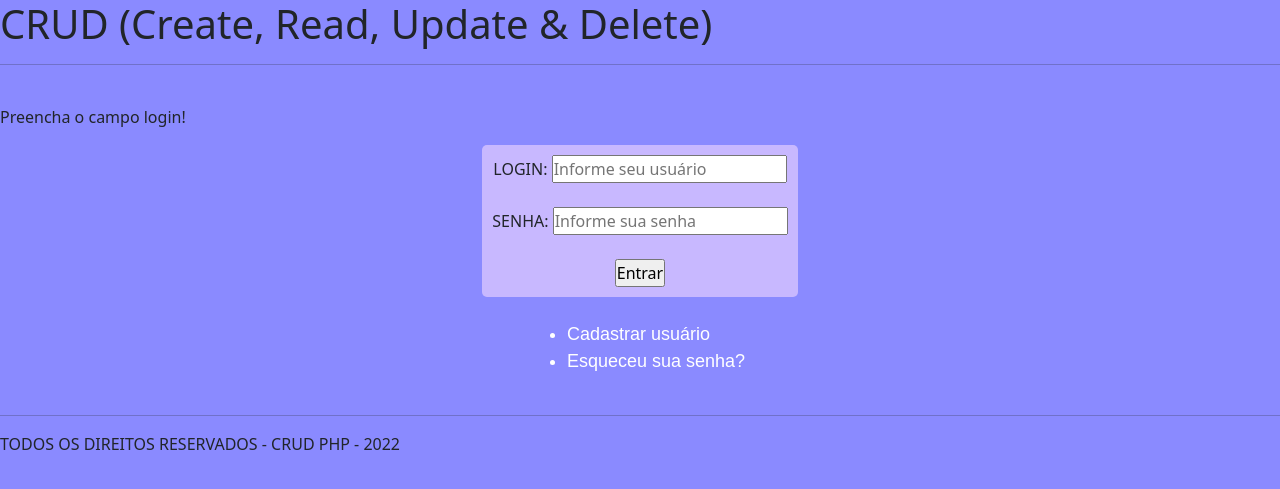
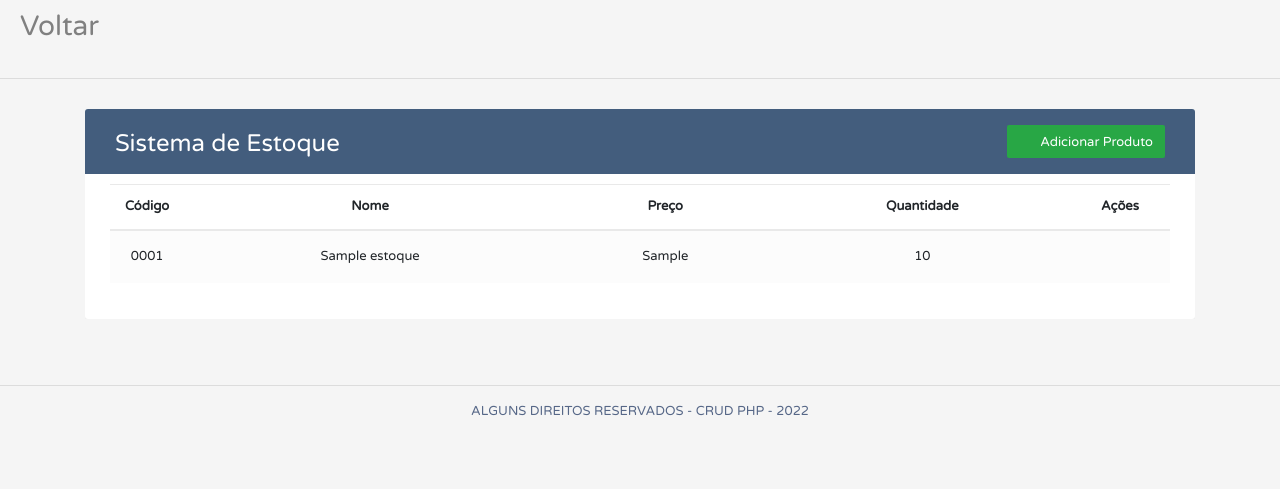
Before and after one commit to zLeoo/crud-umc, a PHP site: page / in a window 1280 px wide. Shown: the top 489 px of the page. Run offline with PHP 8.4, Linux system fonts and the light colour scheme; the visitor is signed in with stand-in values (Sample User, id 1); tables that the repository leaves empty or names only in its code hold one stand-in row (values such as "Sample post").

Commit message:
Add files via upload

```diff
--- /dev/null
+++ b/adicionar-produto-modal.php
@@ -0,0 +1,30 @@
+<div id="addEmployeeModal" class="modal fade">
+	<div class="modal-dialog">
+		<div class="modal-content">
+			<form action="adicionar-produto.php" method="POST">
+				<div class="modal-header">
+					<h4 class="modal-title">Adicionar Produto</h4>
+					<button type="button" class="close" data-dismiss="modal" aria-hidden="true">&times;</button>
+				</div>
+				<div class="modal-body">
+					<div class="form-group">
+						<label>Nome</label>
+						<input type="text" name="nome" class="form-control" required>
+					</div>
+					<div class="form-group">
+						<label>Preço</label>
+						<input type="number" name="preco" min="1" class="form-control" required>
+					</div>
+					<div class="form-group">
+						<label>Quantidade</label>
+						<input type="number" name="quantidade" min="1" class="form-control" required>
+					</div>
+				</div>
+				<div class="modal-footer">
+					<input type="button" class="btn btn-default" data-dismiss="modal" value="Cancelar">
+					<input type="submit" class="btn btn-success" value="Adicionar">
+				</div>
+			</form>
+		</div>
+	</div>
+</div>
--- a/database.php
+++ b/database.php
@@ -3,6 +3,6 @@
     define('USER', "root");
     define('PASSWORD', "");
     define('HOST', "localhost");
-    define('DATABASE', "bd_crud_php");
+    define('DATABASE', "crud_db");
 
     $conexao = mysqli_connect(HOST, USER, PASSWORD, DATABASE);
--- /dev/null
+++ b/editar-produto-modal.php
@@ -0,0 +1,34 @@
+<div id="editEmployeeModal" class="modal fade">
+	<div class="modal-dialog">
+		<div class="modal-content">
+			<form action="editar-produto.php" method="POST">
+				<div class="modal-header">
+					<h4 class="modal-title">Editar Produto</h4>
+					<button type="button" class="close" data-dismiss="modal" aria-hidden="true">&times;</button>
+				</div>
+				<div class="modal-body">
+					<div class="form-group">
+						<label>ID</label>
+						<input type="number" id="id-edit" name="id-edit" class="form-control" required readonly>
+					</div>
+					<div class="form-group">
+						<label>Nome</label>
+						<input type="text"  id="nome-edit" name="nome-edit" class="form-control" required>
+					</div>
+					<div class="form-group">
+						<label>Preço</label>
+						<input type="number"  id="preco-edit" name="preco-edit" min="1" class="form-control" required>
+					</div>
+					<div class="form-group">
+						<label>Quantidade</label>
+						<input type="number" id="quantidade-edit" name="quantidade-edit" min="1" class="form-control" required>
+					</div>
+				</div>
+				<div class="modal-footer">
+					<input type="button" class="btn btn-default" data-dismiss="modal" value="Cancelar">
+					<input type="submit" class="btn btn-success" value="Editar">
+				</div>
+			</form>
+		</div>
+	</div>
+</div>
--- a/footer.php
+++ b/footer.php
@@ -1,6 +1,6 @@
-    <footer>
+<footer>
         <br><hr>
-        <p>TODOS OS DIREITOS RESERVADOS - CRUD PHP - 2022</p>
-    </footer>
+        <p> <center> ALGUNS DIREITOS RESERVADOS - CRUD PHP - 2022</center></p>
+</footer>
 </body>
 </html>
--- a/header.php
+++ b/header.php
@@ -1,16 +1,31 @@
 <!DOCTYPE html>
-<html>
+<html lang="en">
 <head>
-    <meta charset='utf-8'>
-    <meta http-equiv='X-UA-Compatible' content='IE=edge'>
-    <title>CRUD PHP</title>
-    <meta name='viewport' content='width=device-width, initial-scale=1'>
-    <link href="https://cdn.jsdelivr.net/npm/bootstrap@5.1.3/dist/css/bootstrap.min.css" rel="stylesheet" integrity="sha384-1BmE4kWBq78iYhFldvKuhfTAU6auU8tT94WrHftjDbrCEXSU1oBoqyl2QvZ6jIW3" crossorigin="anonymous">
-   <link rel="stylesheet" href="./css/style.css">
+<meta charset="utf-8">
+<meta name="viewport" content="width=device-width, initial-scale=1, shrink-to-fit=no">
+<title>Sistema de Estoque</title>
+<link rel="stylesheet" href="https://fonts.googleapis.com/css?family=Roboto|Varela+Round">
+<link rel="stylesheet" href="https://stackpath.bootstrapcdn.com/bootstrap/4.5.0/css/bootstrap.min.css">
+<link rel="stylesheet" href="https://fonts.googleapis.com/icon?family=Material+Icons">
+<link rel="stylesheet" href="https://cdn.jsdelivr.net/npm/bootstrap-icons@1.8.1/font/bootstrap-icons.css">
+<link rel="stylesheet" href="https://maxcdn.bootstrapcdn.com/font-awesome/4.7.0/css/font-awesome.min.css">
+<script src="https://code.jquery.com/jquery-3.5.1.min.js"></script>
+<script src="https://cdn.jsdelivr.net/npm/popper.js@1.16.0/dist/umd/popper.min.js"></script>
+<script src="https://stackpath.bootstrapcdn.com/bootstrap/4.5.0/js/bootstrap.min.js"></script>
+<link rel="stylesheet" href="./styles/style.css">
+<script>
+        function setupEditModal(id, nome, preco, quantidade){
 
+                document.getElementById('id-edit').value = id;
+                document.getElementById('nome-edit').value = nome;
+                document.getElementById('preco-edit').value = preco;
+                document.getElementById('quantidade-edit').value = quantidade;
+
+        }
+</script>
 </head>
 <body>
-    <header>
-        <h1>CRUD (Create, Read, Update & Delete)</h1>
-        <hr><br>
-    </header>
+<header class="header-container">
+        <h3><a href="./login-usuario.php">Voltar</a></h3>
+</header>
+<hr>
--- a/index.php
+++ b/index.php
@@ -1,27 +1,83 @@
-<?php include_once "header.php"; ?>
+<?php
+	include_once "header.php";
+	include "database.php";
+
+	$sql = "SELECT * FROM produtos_estoque";
+
+	$resultado = mysqli_query($conexao, $sql);
+
+	session_start();
+
+	if (isset($_SESSION['logado'])) {
+
+		$logado = $_SESSION['logado'];
+
+		if ($logado = false) {
+			$_SESSION['mensagem'] = "Login e/ou senha inválido!";
+			header('Location: login-usuario.php');
+		}
+
+	}else{
+		$_SESSION['mensagem'] = "Você deve logar antes de acessar o estoque.";
+		header('Location: login-usuario.php');
+	}
+
+?>
+<div class="container-xl">
+	<div class="table-responsive">
+		<div class="table-wrapper">
+			<div class="table-title">
+				<div class="row">
+					<div class="col-sm-6">
+						<h2>Sistema de Estoque</h2>
+					</div>
+					<div class="col-sm-6">
+						<a href="#addEmployeeModal" class="btn btn-success" data-toggle="modal"><i class="material-icons">&#xE147;</i> <span>Adicionar Produto</span></a>
+
+					</div>
+				</div>
+			</div>
+			<table class="table table-striped table-hover">
+				<thead>
+					<tr>
+						<th>Código</th>
+						<th>Nome</th>
+						<th>Preço</th>
+						<th>Quantidade</th>
+						<th>Ações</th>
+					</tr>
+				</thead>
+				<tbody>
+					<?php while($linha = mysqli_fetch_assoc($resultado)):?>
+							<tr>
+								<td><?php echo "000".$linha['id']?></td>
+								<td><?php echo $linha['nome']?></td>
+								<td><?php echo $linha['preco']?></td>
+								<td><?php echo $linha['quantidade']?></td>
+								<td>
+									<a href='#editEmployeeModal' onclick='setupEditModal(<?php echo $linha['id'] ?>,"<?php echo $linha['nome'] ?>",<?php echo $linha['preco'] ?>,<?php echo $linha['quantidade'] ?>)' class='edit' data-toggle='modal'><i class='material-icons' data-toggle='tooltip' title='Edit'>&#xE254;</i></a>
+									<a href='deletar-produto.php?produto_id=<?php echo $linha['id']?>' class='delete'><i class='material-icons' data-toggle='tooltip' title='Deletar'>&#xE872;</i></a>
+								</td>
+							</tr>
+					<?php endwhile; ?>
+				</tbody>
+			</table>
+
+		</div>
+	</div>
+</div>
+
+
+
+
+
+
+
 
 <?php
-    session_start();
-    if (isset($_SESSION['mensagem'])) {
-        $mensagem = $_SESSION['mensagem'];
-        echo '<p>'. $mensagem. '</p>';
-        unset($_SESSION['mensagem']);
-    }
+	include_once "adicionar-produto-modal.php";
+	include_once "editar-produto-modal.php";
+
+	include_once "footer.php";
+
 ?>
-
-<form action="login-usuario.php" method="POST">
-    <label for="usuario">LOGIN: </label>
-    <input type="text" name="login" id="usuario" placeholder="Informe seu usuário" required>
-    <br><br>
-    <label for="senha">SENHA: </label>
-    <input type="password" name="password" id="senha" placeholder="Informe sua senha" required>
-    <br><br>
-    <input type="submit" value="Entrar">
-</form><br>
-
-<ul>
-    <li><a href="cadastrar-usuario-form.php">Cadastrar usuário</a></li>
-    <li><a href="deu-ruim.php">Esqueceu sua senha?</a></li>
-</ul>
-
-<?php include_once "footer.php"; ?>
--- /dev/null
+++ b/styles/style.css
@@ -0,0 +1,245 @@
+body {
+	color: #566787;
+	background: #f5f5f5;
+	font-family: 'Varela Round', sans-serif;
+	font-size: 13px;
+}
+
+tr, td{
+	text-align: center;
+}
+
+
+.header-container{
+    display: flex;
+
+    padding: 10px 20px;
+}
+
+a{
+    text-decoration: none;
+    color: grey;
+}
+a:hover{
+    text-decoration: none;
+    color: grey;
+}
+
+.table-responsive {
+    margin: 30px 0;
+}
+.table-wrapper {
+	background: #fff;
+	padding: 20px 25px;
+	border-radius: 3px;
+	min-width: 1000px;
+	box-shadow: 0 1px 1px rgba(0,0,0,.05);
+}
+.table-title {
+	padding-bottom: 15px;
+	background: #435d7d;
+	color: #fff;
+	padding: 16px 30px;
+	min-width: 100%;
+	margin: -20px -25px 10px;
+	border-radius: 3px 3px 0 0;
+}
+.table-title h2 {
+	margin: 5px 0 0;
+	font-size: 24px;
+}
+.table-title .btn-group {
+	float: right;
+}
+.table-title .btn {
+	color: #fff;
+	float: right;
+	font-size: 13px;
+	border: none;
+	min-width: 50px;
+	border-radius: 2px;
+	border: none;
+	outline: none !important;
+	margin-left: 10px;
+}
+.table-title .btn i {
+	float: left;
+	font-size: 21px;
+	margin-right: 5px;
+}
+.table-title .btn span {
+	float: left;
+	margin-top: 2px;
+}
+table.table tr th, table.table tr td {
+	border-color: #e9e9e9;
+	padding: 12px 15px;
+	vertical-align: middle;
+}
+table.table tr th:first-child {
+	width: 60px;
+}
+table.table tr th:last-child {
+	width: 100px;
+}
+table.table-striped tbody tr:nth-of-type(odd) {
+	background-color: #fcfcfc;
+}
+table.table-striped.table-hover tbody tr:hover {
+	background: #f5f5f5;
+}
+table.table th i {
+	font-size: 13px;
+	margin: 0 5px;
+	cursor: pointer;
+}
+table.table td:last-child i {
+	opacity: 0.9;
+	font-size: 22px;
+	margin: 0 5px;
+}
+table.table td a {
+	font-weight: bold;
+	color: #566787;
+	display: inline-block;
+	text-decoration: none;
+	outline: none !important;
+}
+table.table td a:hover {
+	color: #2196F3;
+}
+table.table td a.edit {
+	color: #FFC107;
+}
+table.table td a.delete {
+	color: #F44336;
+}
+table.table td i {
+	font-size: 19px;
+}
+table.table .avatar {
+	border-radius: 50%;
+	vertical-align: middle;
+	margin-right: 10px;
+}
+.pagination {
+	float: right;
+	margin: 0 0 5px;
+}
+.pagination li a {
+	border: none;
+	font-size: 13px;
+	min-width: 30px;
+	min-height: 30px;
+	color: #999;
+	margin: 0 2px;
+	line-height: 30px;
+	border-radius: 2px !important;
+	text-align: center;
+	padding: 0 6px;
+}
+.pagination li a:hover {
+	color: #666;
+}
+.pagination li.active a, .pagination li.active a.page-link {
+	background: #03A9F4;
+}
+.pagination li.active a:hover {
+	background: #0397d6;
+}
+.pagination li.disabled i {
+	color: #ccc;
+}
+.pagination li i {
+	font-size: 16px;
+	padding-top: 6px
+}
+.hint-text {
+	float: left;
+	margin-top: 10px;
+	font-size: 13px;
+}
+/* Custom checkbox */
+.custom-checkbox {
+	position: relative;
+}
+.custom-checkbox input[type="checkbox"] {
+	opacity: 0;
+	position: absolute;
+	margin: 5px 0 0 3px;
+	z-index: 9;
+}
+.custom-checkbox label:before{
+	width: 18px;
+	height: 18px;
+}
+.custom-checkbox label:before {
+	content: '';
+	margin-right: 10px;
+	display: inline-block;
+	vertical-align: text-top;
+	background: white;
+	border: 1px solid #bbb;
+	border-radius: 2px;
+	box-sizing: border-box;
+	z-index: 2;
+}
+.custom-checkbox input[type="checkbox"]:checked + label:after {
+	content: '';
+	position: absolute;
+	left: 6px;
+	top: 3px;
+	width: 6px;
+	height: 11px;
+	border: solid #000;
+	border-width: 0 3px 3px 0;
+	transform: inherit;
+	z-index: 3;
+	transform: rotateZ(45deg);
+}
+.custom-checkbox input[type="checkbox"]:checked + label:before {
+	border-color: #03A9F4;
+	background: #03A9F4;
+}
+.custom-checkbox input[type="checkbox"]:checked + label:after {
+	border-color: #fff;
+}
+.custom-checkbox input[type="checkbox"]:disabled + label:before {
+	color: #b8b8b8;
+	cursor: auto;
+	box-shadow: none;
+	background: #ddd;
+}
+/* Modal styles */
+.modal .modal-dialog {
+	max-width: 400px;
+}
+.modal .modal-header, .modal .modal-body, .modal .modal-footer {
+	padding: 20px 30px;
+}
+.modal .modal-content {
+	border-radius: 3px;
+	font-size: 14px;
+}
+.modal .modal-footer {
+	background: #ecf0f1;
+	border-radius: 0 0 3px 3px;
+}
+.modal .modal-title {
+	display: inline-block;
+}
+.modal .form-control {
+	border-radius: 2px;
+	box-shadow: none;
+	border-color: #dddddd;
+}
+.modal textarea.form-control {
+	resize: vertical;
+}
+.modal .btn {
+	border-radius: 2px;
+	min-width: 100px;
+}
+.modal form label {
+	font-weight: normal;
+}
```
Also changed, not shown: adicionar-produto.php (added, +18 -0 lines), cadastrar-usuario.php (+30 -11 lines), cadastrar.php (added, +16 -0 lines), db-template.txt (added, +16 -0 lines), deletar-produto.php (added, +14 -0 lines), editar-produto.php (added, +19 -0 lines), login-usuario.php (+39 -27 lines), login.php (added, +38 -0 lines).
